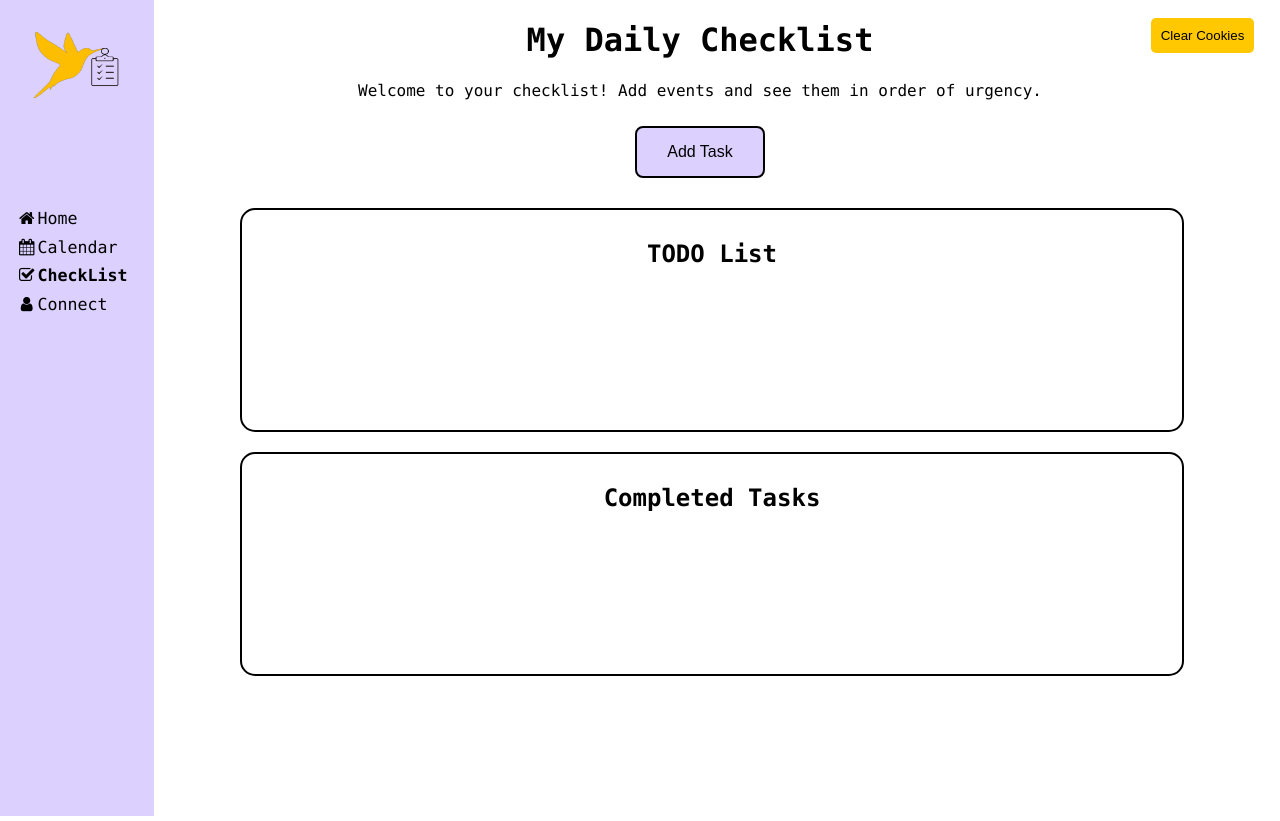
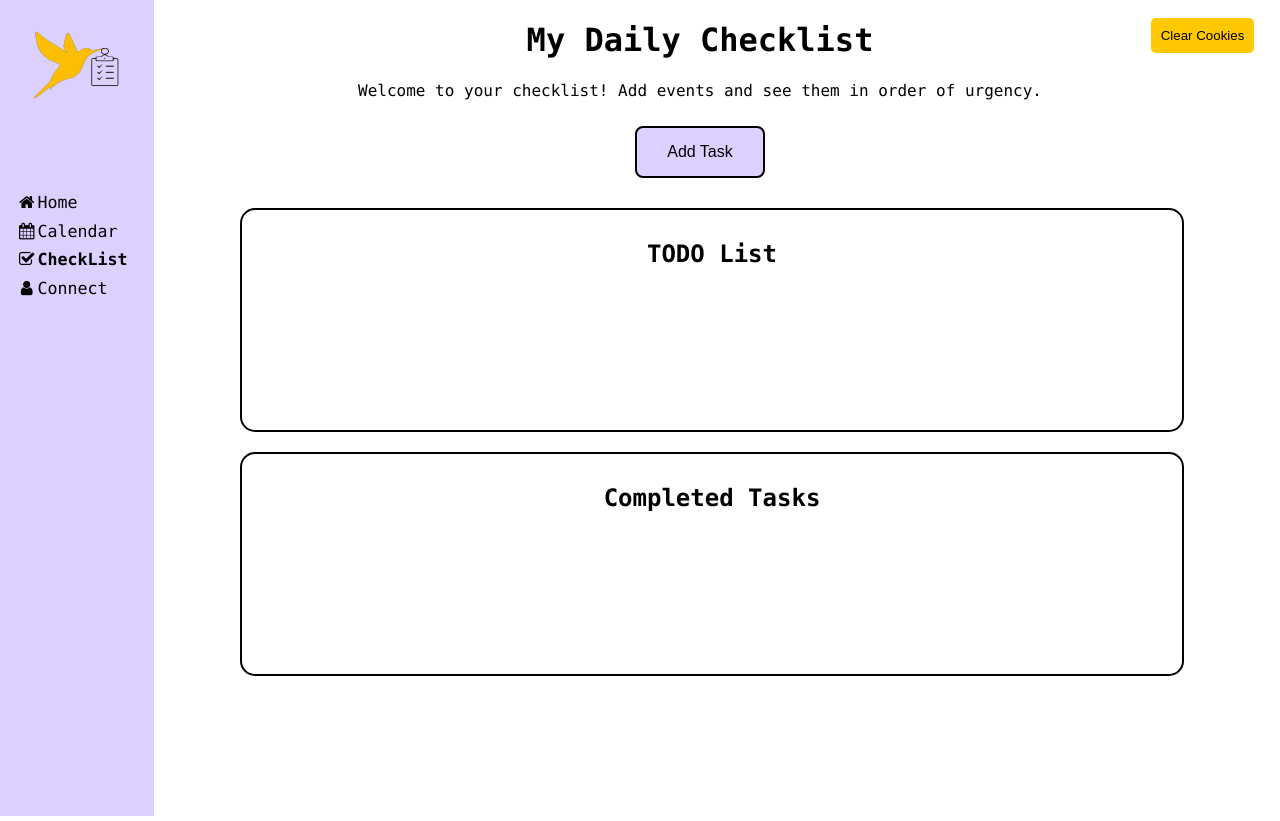
Before and after one commit to felixzsong8/TaskBird, a website: page src/public/checklist.html in a window 1280 px wide. Drawn offline with Linux system fonts and the light colour scheme.

Commit message:
Update checklist.html

```diff
--- a/src/public/checklist.html
+++ b/src/public/checklist.html
@@ -15,7 +15,7 @@
         }
 
         .logoBox {
-            height: 20%;
+            height: 18%;
         }
 
         .logo {
```
